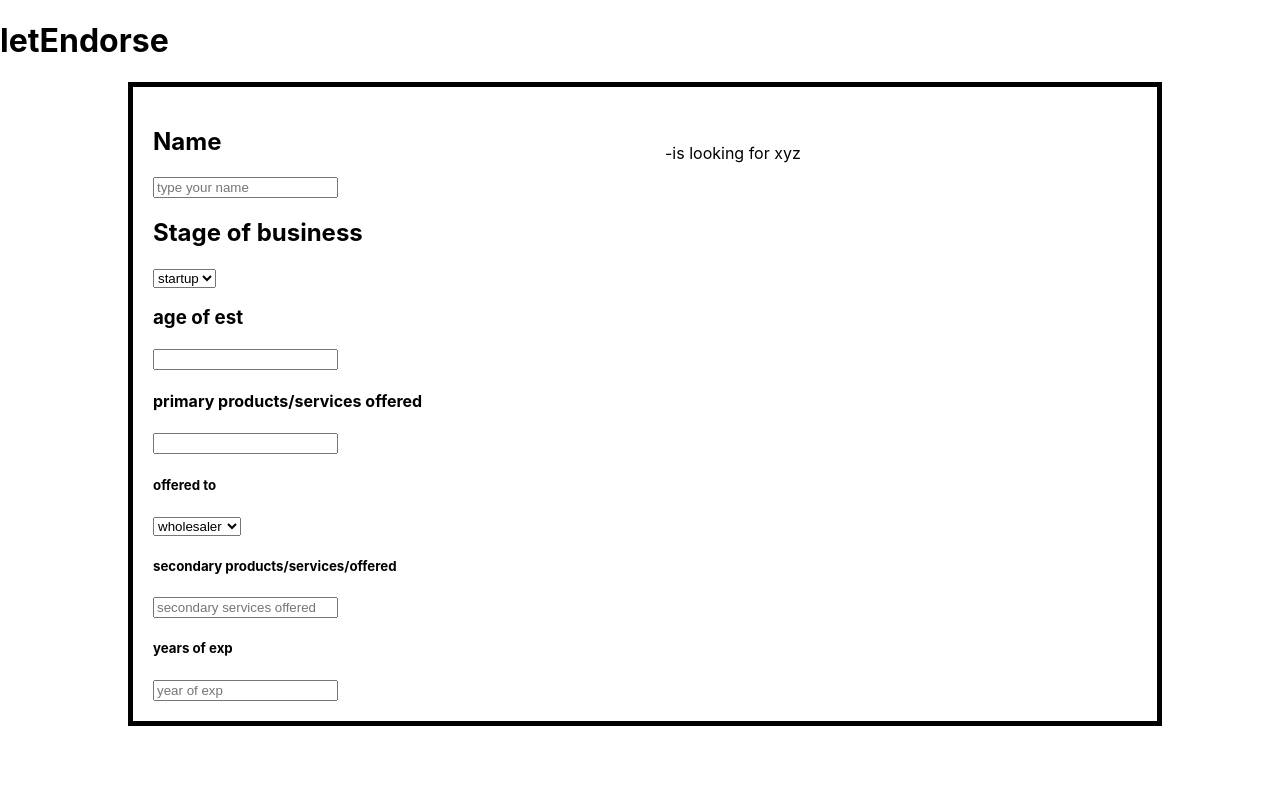
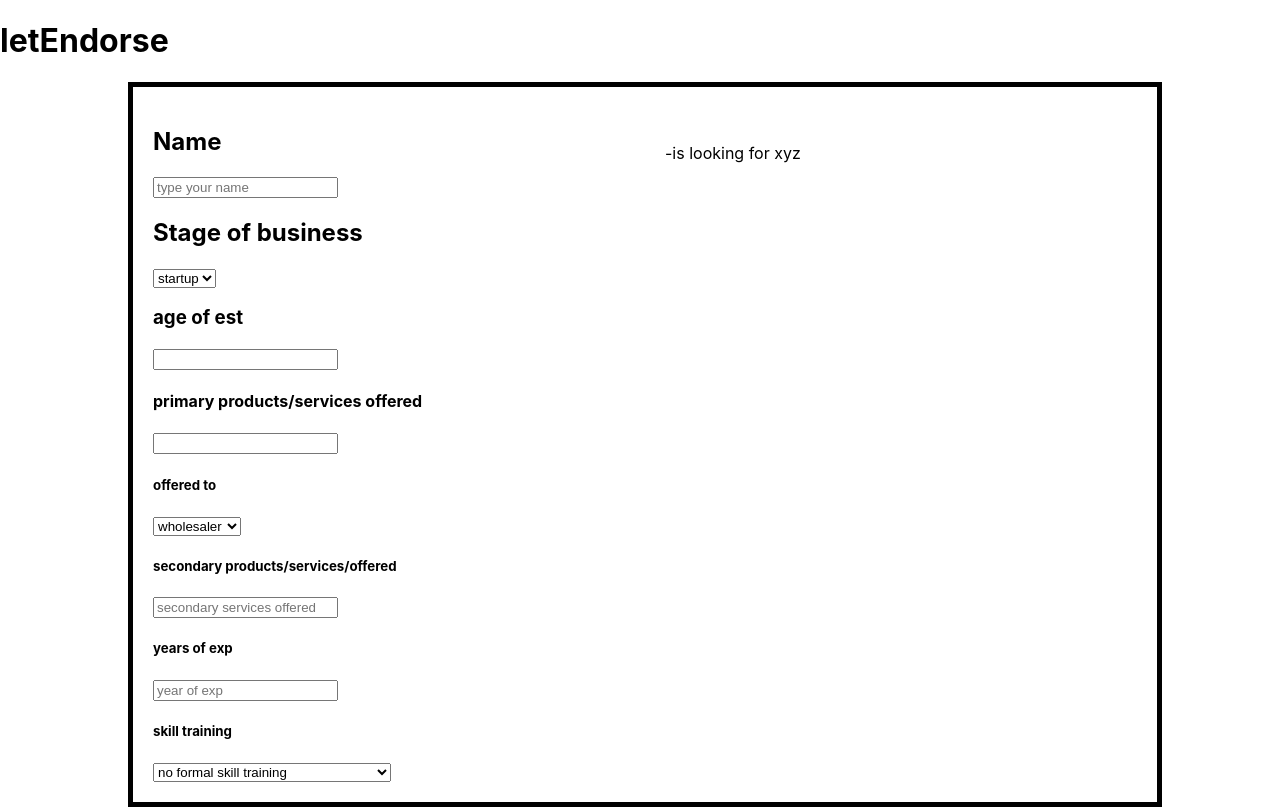
Before and after one commit to yash-ga/letEndorse, a React (Create React App) app in the folder letendorse/: page / in a window 1280 px wide. Built offline with nearby package versions, Linux system fonts and the light colour scheme.

Commit message:
commiting medium functionality

```diff
--- a/letendorse/src/components/Form.jsx
+++ b/letendorse/src/components/Form.jsx
@@ -9,6 +9,7 @@ export const Form=()=>
     const [offer,setOffer]=useState("")
     const [secondary,setSecondary]=useState("")
     const [years,setYears]=useState("")
+    const [training,setTraining]=useState("")
     const getName=(e)=>{
         setName(e.target.value)
     }
@@ -38,7 +39,11 @@ export const Form=()=>
             <input type="text" placeholder="secondary services offered" onChange={(e)=>{setSecondary(e.target.value)}} />
             <h5>years of exp</h5>
             <input type="text" placeholder="year of exp" onChange={(e)=>{setYears(e.target.value)}} name="" id="" />
-
+             <h5>skill training</h5>
+             <select name="" id="" onChange={(e)=>{setTraining(e.target.value)}}>
+                 <option value="no formal skill training">no formal skill training</option>
+                 <option value="has formal sill training and certificate">has formal sill training and certificate</option>
+             </select>
             </article>
             <article className="right">
             <p>{name}-is looking for xyz</p>
@@ -48,6 +53,7 @@ export const Form=()=>
             <p>{offer}</p>
             <p>{secondary}</p>
             <p>{years}</p>
+            <p>{training}</p>
 
             </article>
         </div>
```
